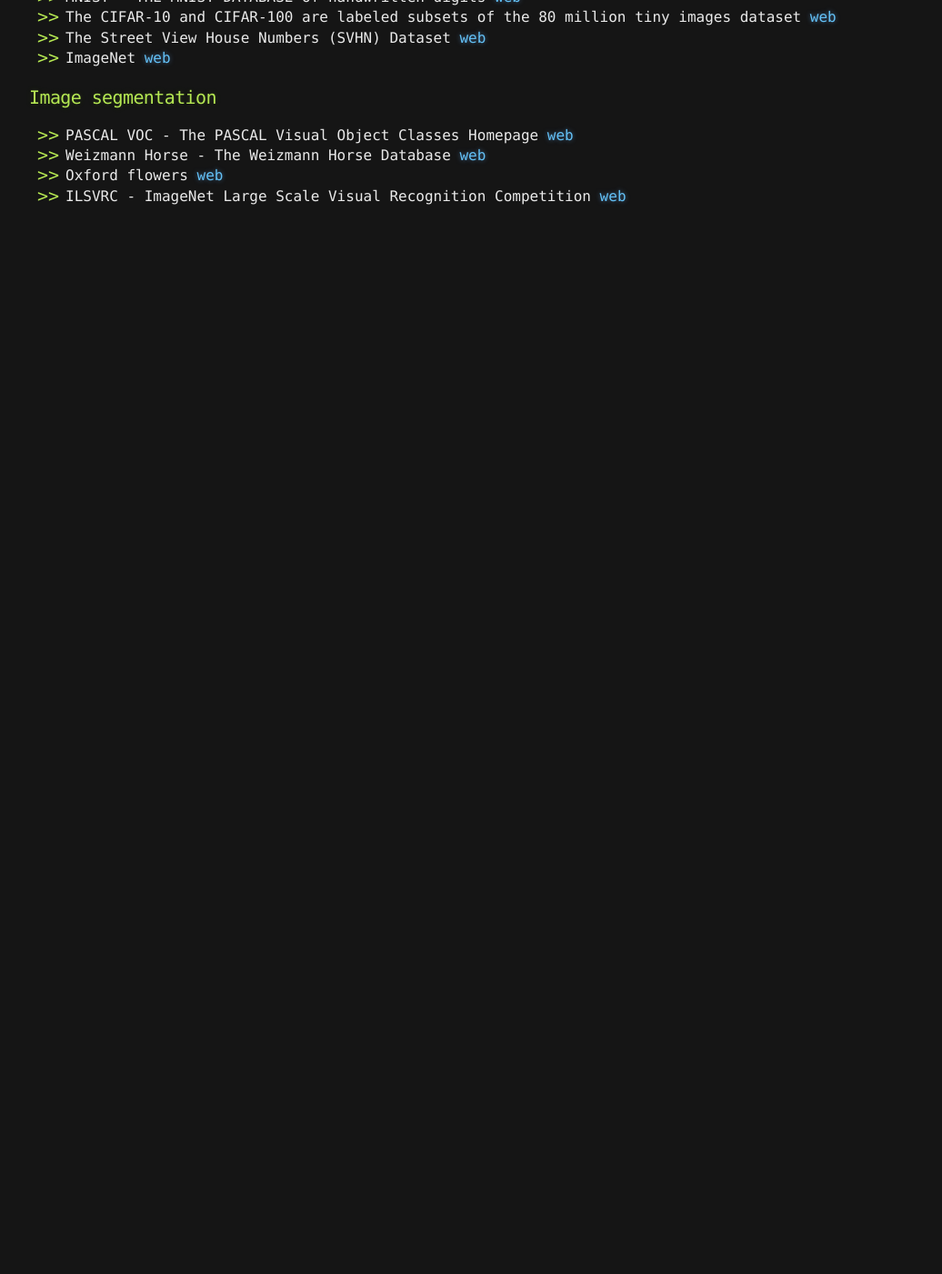
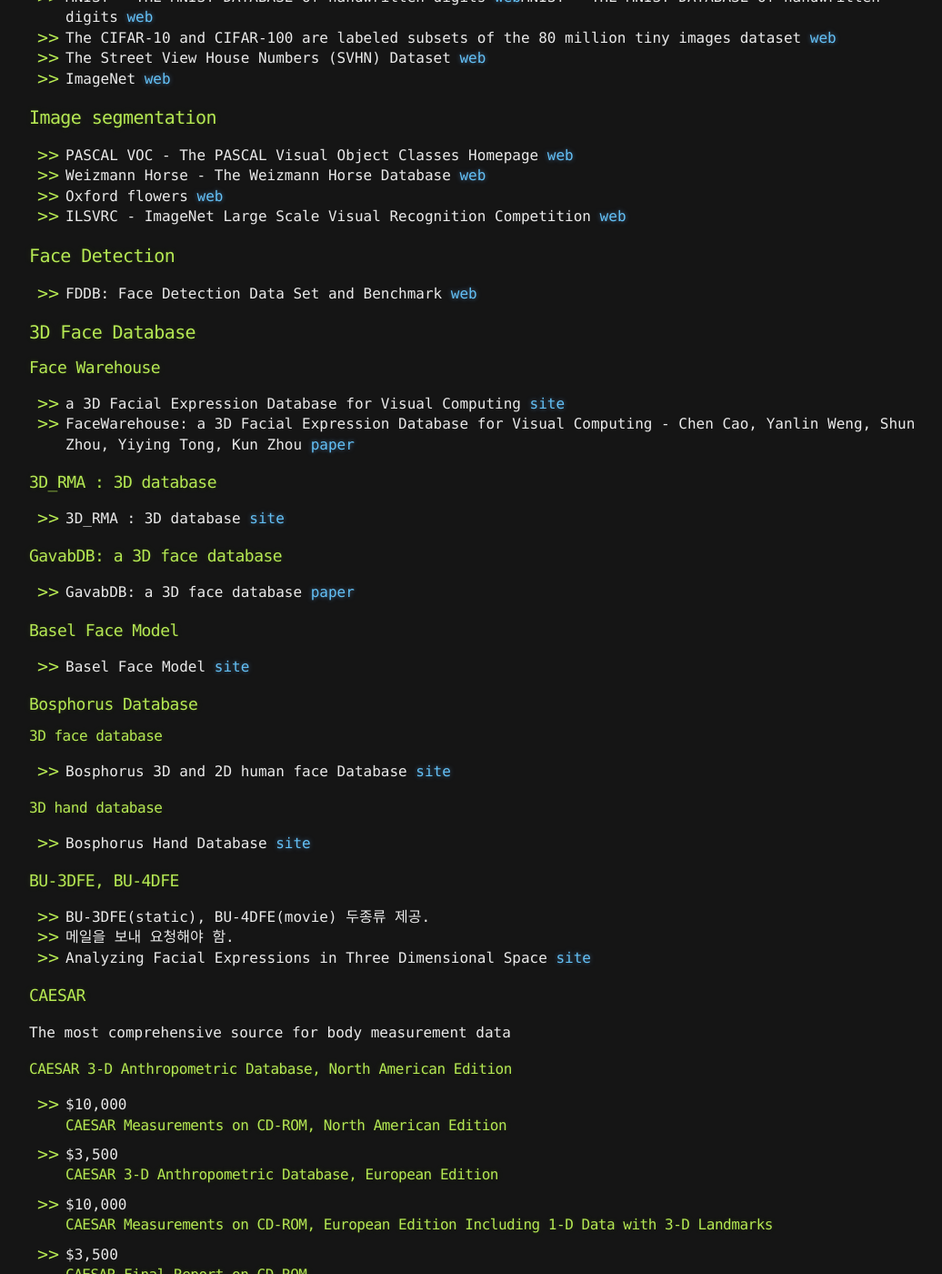
Before and after one commit to booiljung/xxxxx, a Jekyll site: the page built from machine_learning_notes/datasets.md, in a window 1280 px wide and 1400 px high, scrolled down 270 px. Shown: the whole window at 91% size, without its empty margins (108-1144 px from the left). Built offline with Jekyll 4.4.1, drawn with Linux system fonts in a browser that asks for light colours; our own code applies the rules of GitHub Pages for plain Markdown files; before the commit the page ends 900 px from its top, so only the background shows below that; some of the changed text lies outside the part shown.

Commit message:
3d face datasets added

```diff
--- a/machine_learning_notes/datasets.md
+++ b/machine_learning_notes/datasets.md
@@ -3,17 +3,91 @@
 # Datasets
 
 ## Image classification
-
-* MNIST - THE MNIST DATABASE of handwritten digits [web](http://yann.lecun.com/exdb/mnist/)
+* MNIST - THE MNIST DATABASE of handwritten digits [web](http://yann.lecun.com/exdb/mnist/)MNIST - THE MNIST DATABASE of handwritten digits [web](http://yann.lecun.com/exdb/mnist/)
 * The CIFAR-10 and CIFAR-100 are labeled subsets of the 80 million tiny images dataset [web](https://www.cs.toronto.edu/~kriz/cifar.html)
 * The Street View House Numbers (SVHN) Dataset [web](http://ufldl.stanford.edu/housenumbers/)
 * ImageNet [web](www.image-net.org)
 
-
-
 ## Image segmentation
-
 * PASCAL VOC - The PASCAL Visual Object Classes Homepage [web](http://host.robots.ox.ac.uk/pascal/VOC/)
 * Weizmann Horse - The Weizmann Horse Database [web](http://www.msri.org/people/members/eranb/)
 * Oxford flowers [web](http://www.robots.ox.ac.uk/~vgg/data/flowers/)
 * ILSVRC - ImageNet Large Scale Visual Recognition Competition [web](www.image-net.org/challenges/LSVRC/)
+
+## Face Detection
+* FDDB: Face Detection Data Set and Benchmark [web](http://vis-www.cs.umass.edu/fddb/)
+
+## 3D Face Database
+### Face Warehouse
+* a 3D Facial Expression Database for Visual Computing [site](http://gaps-zju.org/facewarehouse/)
+* FaceWarehouse: a 3D Facial Expression Database for Visual Computing - Chen Cao, Yanlin Weng, Shun Zhou, Yiying Tong, Kun Zhou [paper](http://www.kunzhou.net/2012/facewarehouse-tr.pdf)
+
+### 3D_RMA : 3D database
+* 3D_RMA : 3D database [site](http://www.sic.rma.ac.be/~beumier/DB/3d_rma.html)
+
+### GavabDB: a 3D face database
+
+* GavabDB: a 3D face database [paper](GavabDB: a 3D face database)
+
+### Basel Face Model
+
+* Basel Face Model [site](https://faces.dmi.unibas.ch/bfm/)
+
+### Bosphorus Database
+
+#### 3D face database
+
+* Bosphorus 3D and 2D human face Database [site](http://bosphorus.ee.boun.edu.tr/default.aspx)
+
+#### 3D hand database
+
+* Bosphorus Hand Database [site](http://bosphorus.ee.boun.edu.tr/hand/Home.aspx)
+
+### BU-3DFE, BU-4DFE
+
+* BU-3DFE(static), BU-4DFE(movie) 두종류 제공.
+* 메일을 보내 요청해야 함.
+* Analyzing Facial Expressions in Three Dimensional Space [site](http://www.cs.binghamton.edu/~lijun/Research/3DFE/3DFE_Analysis.html)
+
+### CAESAR
+The most comprehensive source for body measurement data
+#### CAESAR 3-D Anthropometric Database, North American Edition
+* $10,000
+#### CAESAR Measurements on CD-ROM, North American Edition
+* $3,500
+#### CAESAR 3-D Anthropometric Database, European Edition
+* $10,000
+#### CAESAR Measurements on CD-ROM, European Edition Including 1-D Data with 3-D Landmarks
+* $3,500
+#### CAESAR Final Report on CD-ROM
+
+### CASIA HFB Database
+[site](https://sites.google.com/a/nd.edu/public-cvrl/data-sets)
+
+### The Magna Database: ***
+A Database of Three-Dimensional Facial Images for Research in Human Identification and Recognition
+
+### Max Plancs Face Database *****
+* [Details](http://vdb.kyb.tuebingen.mpg.de/)
+* 계정을 만들어야 함.
+
+### PhotoFace
+* [site](http://www1.uwe.ac.uk/et/mvl/projects.aspx)
+
+### Texas 3DFRD: Texas 3D Face Recognition Database
+
+### UBM-DB ***
+The Univesity of Milnano Bicocca 3D Face Database [site](http://www.ivl.disco.unimib.it/minisites/umbdb/)
+
+### UOY The 3D Face Database *****
+A 3D Face Database has been gathered to facilitate research into 3D face recognition.
+
+### USF Human ID 3-D
+USF Human ID 3D Database and Morphable Faces
+* [pdf](http://marathon.csee.usf.edu/GaitBaseline/USF-Human-ID-3D-Database-Release.PDF)
+
+### Image Analysis and Biometrics Lab @ IIIT Delhi
+* [site](http://www.iab-rubric.org/resources.html)
+* 풍부한 데이터베이스
+
+# 진행중 [나머지](http://www.face-rec.org/databases/)
```
Also changed, not shown: machine_learning_notes/3d_shapes.md (+0 -19 lines), machine_learning_notes/activate_functions.md (+4 -0 lines), machine_learning_notes/face.md (added, +85 -0 lines), machine_learning_notes/hardware.md (added, +7 -0 lines), machine_learning_notes/index.md (+1 -0 lines), machine_learning_notes/signal_processing.md (+4 -0 lines), machine_learning_notes/speech_recognitions.md (added, +2 -0 lines).
